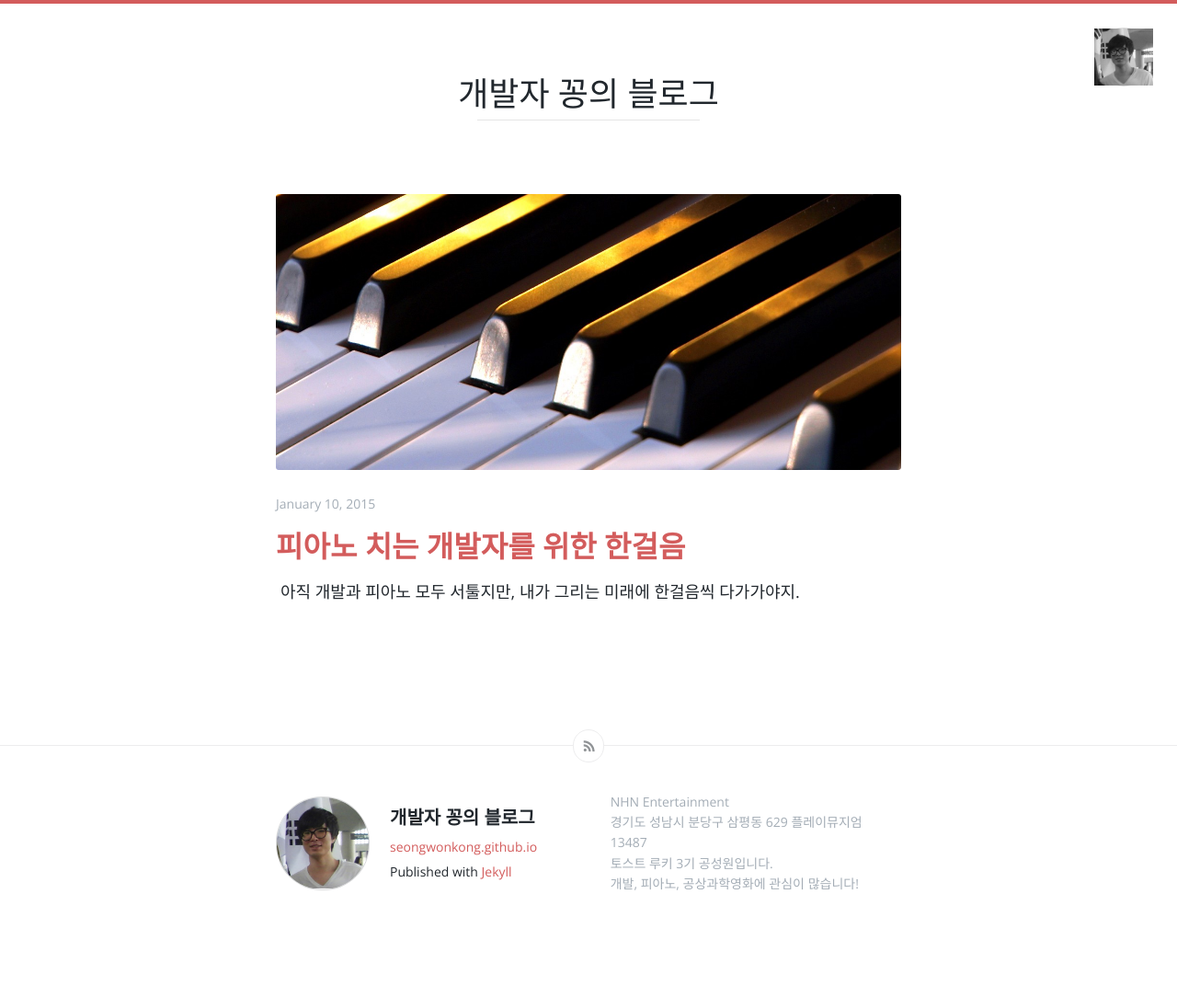
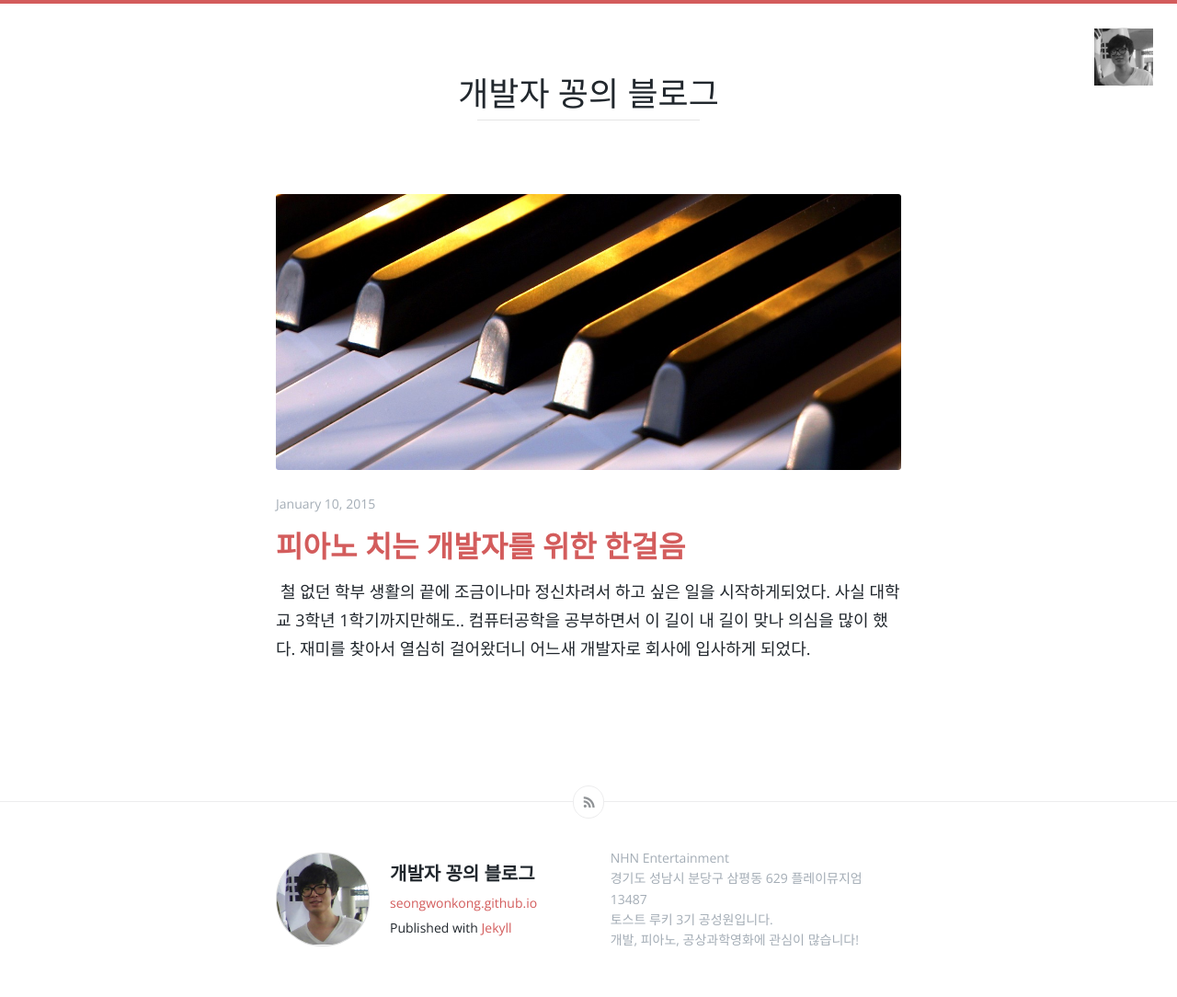
Before and after one commit to SeongWonKong/seongwonkong.github.io, a Jekyll site: the page built from index.html, in a window 1280 px wide. Shown: the whole page at 92% size. Built offline with Jekyll 4.4.1, drawn with Linux system fonts in a browser that asks for light colours; the list of posts is cut into pages by our own code; before the commit the page ends 1023 px from its top, so only the background shows below that.

Commit message:
post contents changed

```diff
--- a/_posts/2015-01-10-First-content.md
+++ b/_posts/2015-01-10-First-content.md
@@ -7,15 +7,23 @@ image: piano.jpg
 comments: true
 ---
 
-아직 개발과 피아노 모두 서툴지만, 내가 그리는 미래에 한걸음씩 다가가야지.
-
-당분간은 개발교육 받는 것에 집중하고... 피아노는 1~2달에 한 곡씩 올려야지.ㅎㅎ
-
-아래는 요즘 가끔씩 연습 중인 `ByJun - 당신의 사랑이 늘 행복하기를`
-
-2016년 파이팅~~
+철 없던 학부 생활의 끝에 조금이나마 정신차려서
+하고 싶은 일을 시작하게되었다.
+사실 대학교 3학년 1학기까지만해도.. 컴퓨터공학을 공부하면서 이 길이 내 길이 맞나 의심을 많이 했다.
+재미를 찾아서 열심히 걸어왔더니 어느새 개발자로 회사에 입사하게 되었다.
 
 
-### Video
+지금도 미래에 대한 수많은 고민이 있지만 당분간 접어 두어야지. 내가 근래 가장 하고 싶었던 개발을 더 배우고 집중할 수 있는 기회가 생겼으니까.
+바라는게 있다면 개발자의 길이 내가 생각하던 그 길이 맞길. 정말 힘들겠지만 어떤 일보다 크리에이티브하고 재밌고 보람차길.
+
+그리고 학생 때나 취준생때보다 바빠질 수도 있겠지만 피아노도 다시 시작해야지! 회사에선 키보드를 집에선 건반을..ㅋㅋ
+
+아래는 최근 짬짬히 연습중인 바이준의 당신의 사랑이 늘 행복하기를.
+
+행복.
+
+
+
+### `byjun - 당신의 사랑이 늘 행복하기를'
 
 <iframe width="560" height="315" src="https://www.youtube.com/embed/xSzJ5sUbU9U" frameborder="0" allowfullscreen></iframe>
```
